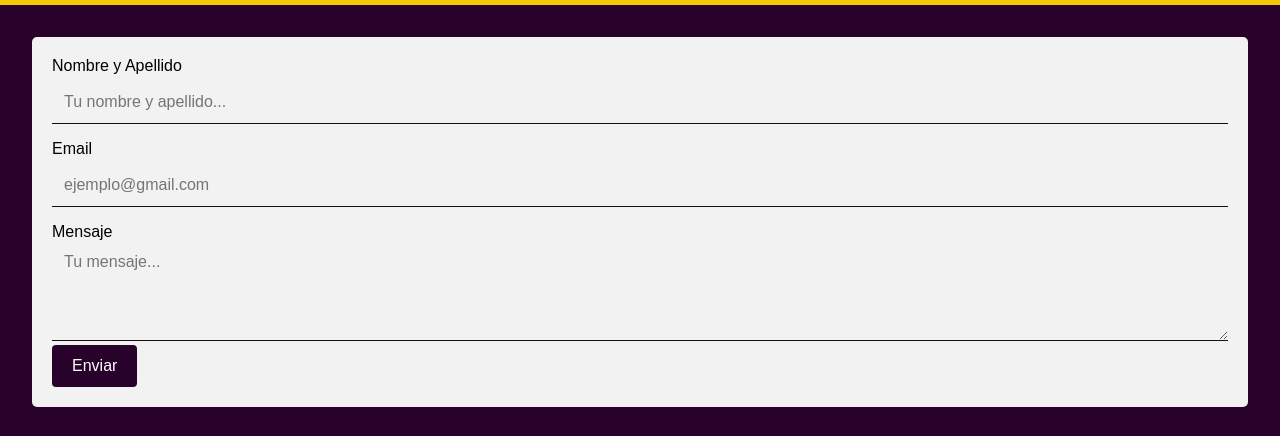
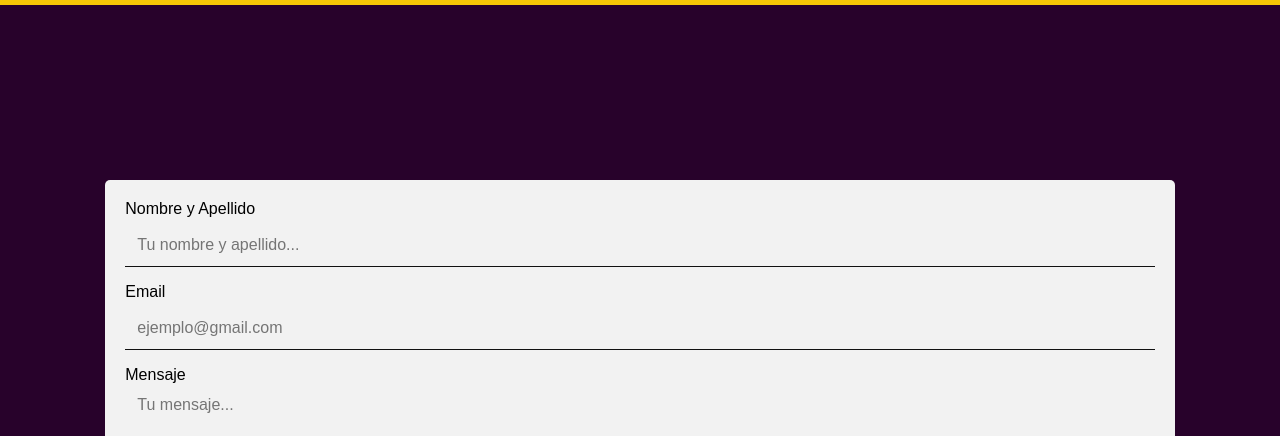
Before and after one commit to Juliandeluca/proyecto-elevarte, a plain HTML site: page paginas/contactanos.html in a window 1280 px wide. Shown: the part 183-619 px from the top of the page. Drawn offline with nearby package versions, Linux system fonts and the light colour scheme.

Commit message:
contacto arreglado

```diff
--- a/css/main.css
+++ b/css/main.css
@@ -16,6 +16,10 @@ a {
 body {
   font-family: sans-serif;
   background-color: var(--violeta);
+}
+
+main{
+  min-height: 90vh;
 }
  /*---------------------------------- INICIO NAVBAR ---------------------------------------- */
 header {
@@ -168,6 +172,13 @@ h2 {
 
   .main-contacto {
     margin: 1rem;
+}
+
+
+.formulariocontacto{
+display: flex;
+align-items: center;
+justify-content: center;
 }
 
 .form{
--- a/paginas/contactanos.html
+++ b/paginas/contactanos.html
@@ -48,7 +48,7 @@
     </nav>
   </header>
 
-  <main>
+  <main class="formulariocontacto">
     <div class="form">
       <div class="form-contacto">
         <form action="">
```
